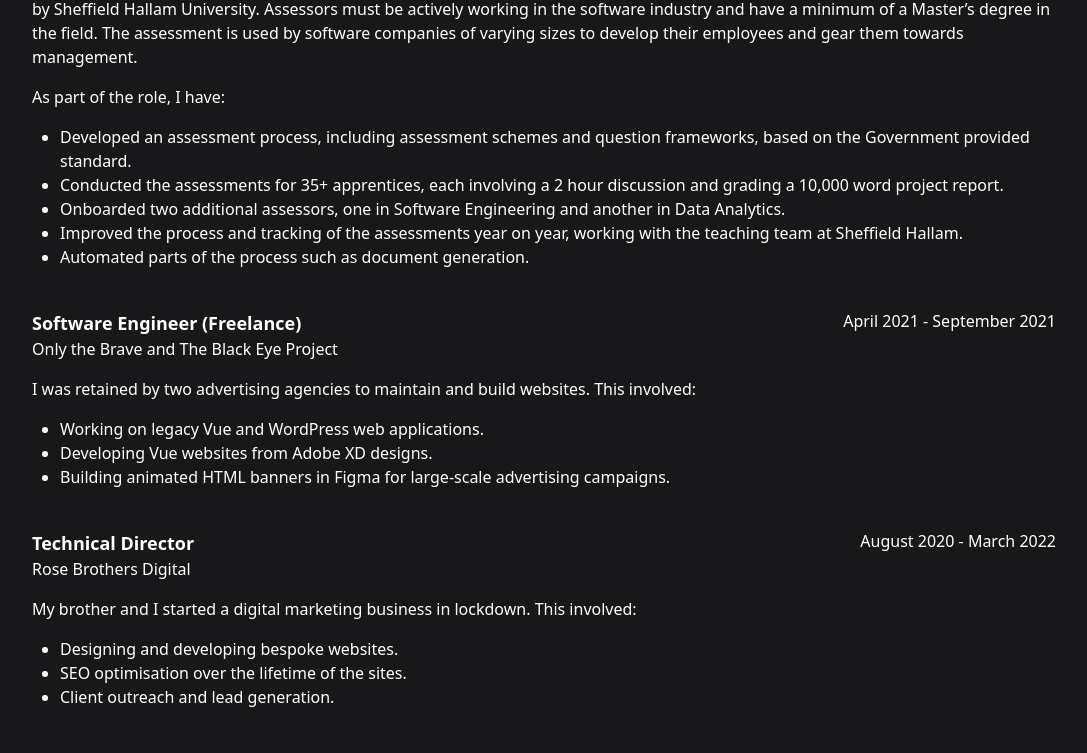
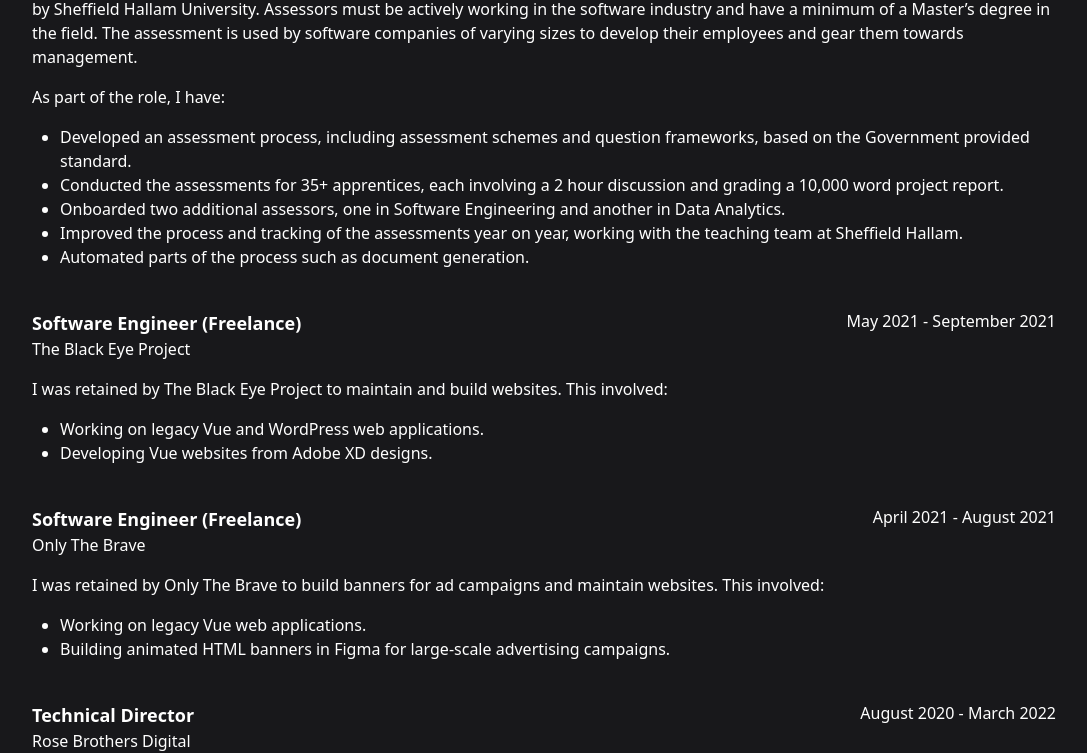
Before and after one commit to simonrose121/simon-rose.co.uk, a Next.js app: page / in a window 1280 px wide. Shown: the part 2000-2753 px from the top of the page, without its empty margins (96-1183 px from the left). Built offline with nearby package versions, Linux system fonts and the light colour scheme.

Commit message:
feat: added links for experience places

```diff
--- a/components/Experience/Position.tsx
+++ b/components/Experience/Position.tsx
@@ -1,3 +1,4 @@
+import Link from 'next/link';
 import * as React from 'react';
 import ReactMarkdown from 'react-markdown';
 
@@ -17,7 +18,13 @@
 				<h2 className="font-semibold text-lg">{information.title}</h2>
 				<h4 className="text-md">{information.dates}</h4>
 			</div>
-			<h4 className="text-md">{information.place}</h4>
+			<h4 className="text-md">
+				{information.placeUrl ? (
+					<Link href={information.placeUrl}>{information.place}</Link>
+				) : (
+					information.place
+				)}
+			</h4>
 		</div>
 		<ReactMarkdown
 			components={{
--- a/content/experience.ts
+++ b/content/experience.ts
@@ -4,12 +4,14 @@
 	place: string;
 	dates: string;
 	description: string;
+	placeUrl?: string | undefined;
 }
 
 export const experiences: Array<PositionType> = [
 	{
 		title: 'Lead Software Engineer - Front-end (Contract)',
 		place: '542 Digital',
+		placeUrl: 'https://542.digital/',
 		dates: 'July 2021 -',
 		description: `
 I joined 542 Digital as one of two Front-end Software Engineers, but took lead of the team when the business started to scale and there became a need for a larger front-end team.
@@ -38,6 +40,7 @@
 	{
 		title: 'Chief Technology Officer (Contract)',
 		place: 'MTa Learning',
+		placeUrl: 'https://www.experientiallearning.org/',
 		dates: 'January 2022 -',
 		description: `
 I was hired to oversee the development and implementation of the MTa Immersion online platform.
@@ -60,6 +63,7 @@
 	{
 		title: 'End Point Assessor',
 		place: 'Sheffield Hallam University',
+		placeUrl: 'https://www.shu.ac.uk/',
 		dates: 'August 2020 -',
 		description: `
 I was brought in as the first End Point Assessor on the Digital and Technology Solutions Specialist Integrated Degree Apprenticeship run by Sheffield Hallam University. Assessors must be actively working in the software industry and have a minimum of a Master’s degree in the field. The assessment is used by software companies of varying sizes to develop their employees and gear them towards management.
@@ -75,19 +79,32 @@
 	},
 	{
 		title: 'Software Engineer (Freelance)',
-		place: 'Only the Brave and The Black Eye Project',
-		dates: 'April 2021 - September 2021',
+		place: 'The Black Eye Project',
+		placeUrl: 'https://theblackeyeproject.co.uk/',
+		dates: 'May 2021 - September 2021',
 		description: `
-I was retained by two advertising agencies to maintain and build websites. This involved:
+I was retained by The Black Eye Project to maintain and build websites. This involved:
 
 - Working on legacy Vue and WordPress web applications.
 - Developing Vue websites from Adobe XD designs.
+		`,
+	},
+	{
+		title: 'Software Engineer (Freelance)',
+		place: 'Only The Brave',
+		placeUrl: 'https://www.onlythebrave.co.uk/',
+		dates: 'April 2021 - August 2021',
+		description: `
+I was retained by Only The Brave to build banners for ad campaigns and maintain websites. This involved:
+
+- Working on legacy Vue web applications.
 - Building animated HTML banners in Figma for large-scale advertising campaigns.
 		`,
 	},
 	{
 		title: 'Technical Director',
 		place: 'Rose Brothers Digital',
+		placeUrl: 'https://www.rosebrothersdigital.co.uk/',
 		dates: 'August 2020 - March 2022',
 		description: `
 My brother and I started a digital marketing business in lockdown. This involved:
@@ -100,6 +117,7 @@
 	{
 		title: 'Research Software Engineer (Freelance)',
 		place: 'Loughborough University',
+		placeUrl: 'https://www.lboro.ac.uk/',
 		dates: 'May 2020 - October 2021',
 		description: `
 I built software for two research projects at Loughborough University, this involved:
@@ -114,6 +132,7 @@
 	{
 		title: 'Associate Lecturer',
 		place: 'Sheffield Hallam University',
+		placeUrl: 'https://www.shu.ac.uk/',
 		dates: 'September 2016 - October 2020',
 		description: `
 As part of my PhD scholarship, I lectured on Computer Science and Software Engineering modules. I was then hired on a part-time basis after completing the degree.
@@ -128,6 +147,7 @@
 	{
 		title: 'Computing Teacher',
 		place: 'Mercia Secondary School',
+		placeUrl: 'https://www.merciaschool.com/',
 		dates: 'September 2018 - July 2019',
 		description: `
 I worked part-time as a Computing teacher at Mercia, teaching the first year group into a new school whilst they hired a full-time member of staff.
@@ -140,6 +160,7 @@
 	{
 		title: 'Full-stack Software Engineer',
 		place: '3Squared',
+		placeUrl: 'https://3squared.com/',
 		dates: 'September 2013 - May 2016',
 		description: `
 I did my industrial placement at 3Squared, and was kept on part-time whilst finishing my degree. I was recently interviewed as a [former placement student](https://www.linkedin.com/posts/3squared-ltd._placements-activity-6789886310145368064-WM6s).
```
